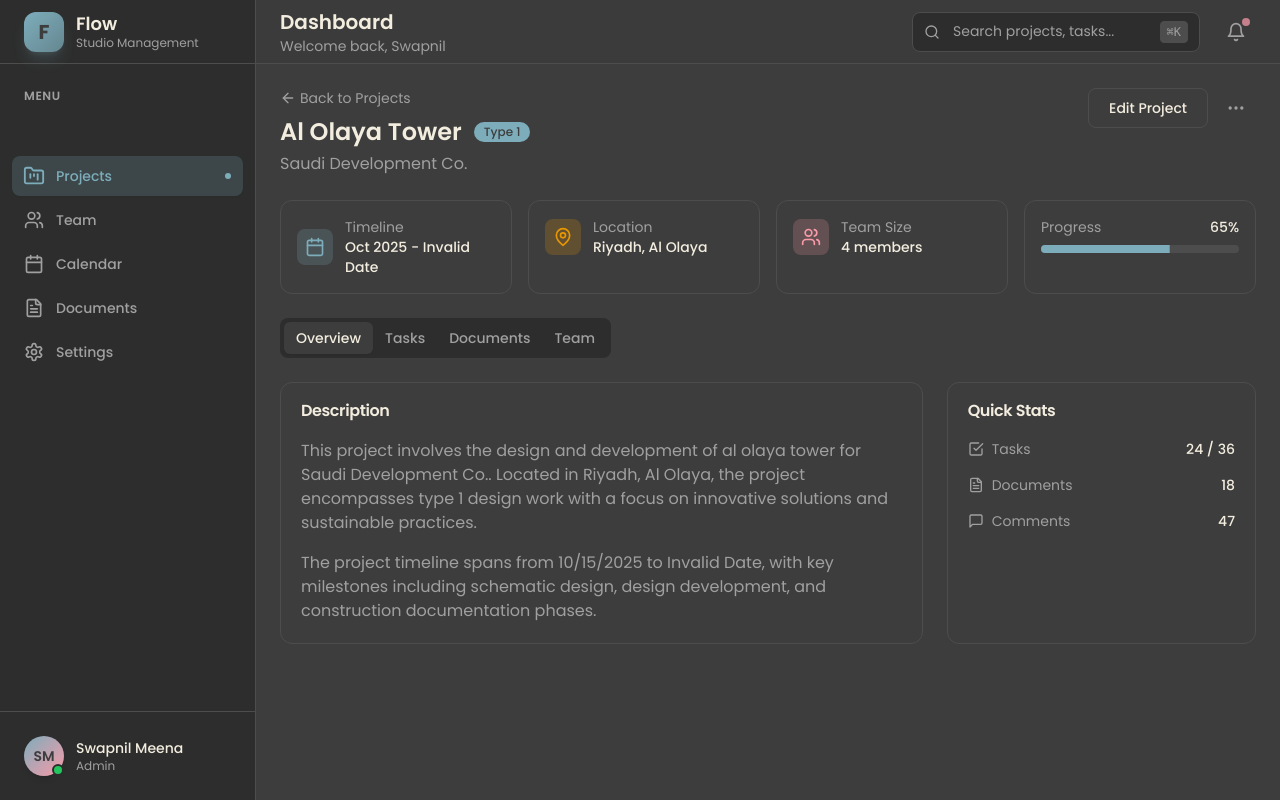
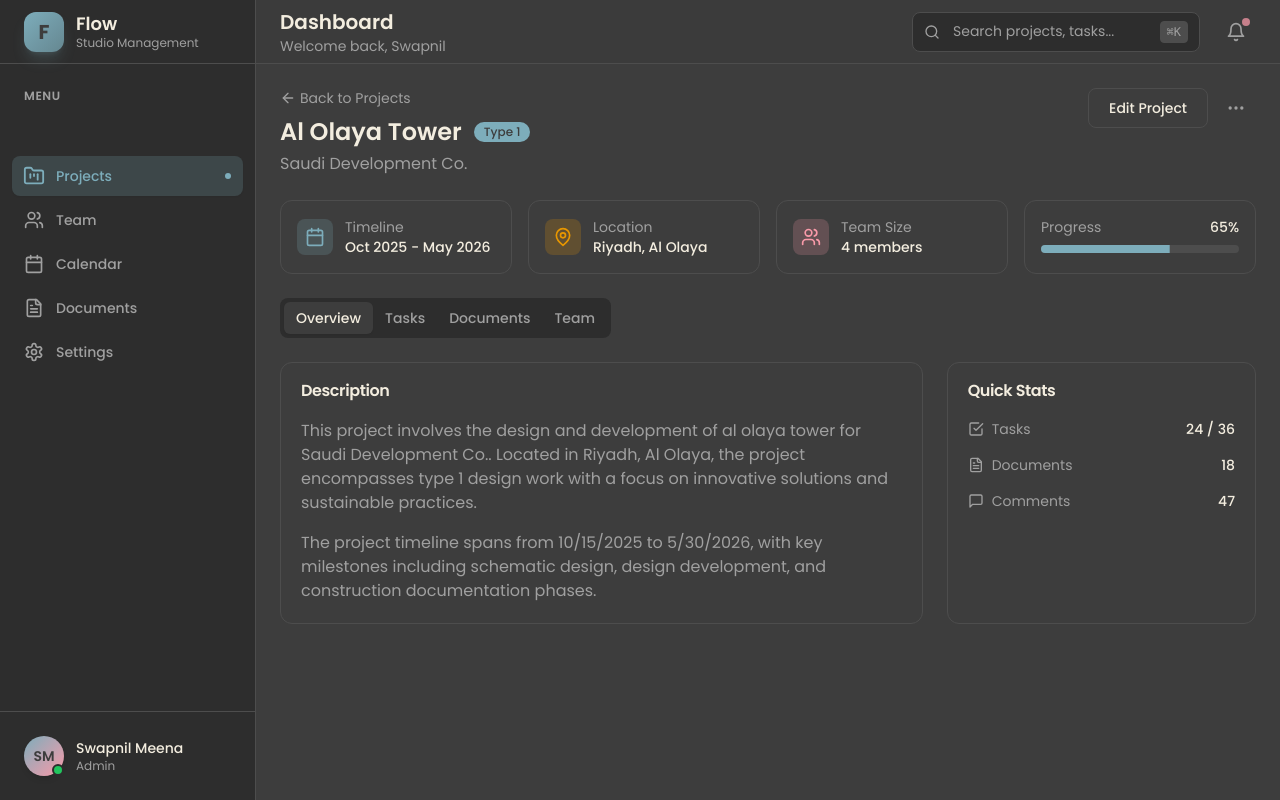
Before and after one commit to smeena-lgtm/flow-sms, a Next.js app: page /projects/1 in a window 1280 px wide. Built offline with nearby package versions, Linux system fonts and the light colour scheme.

Commit message:
Fix targetDate property in project detail page

```diff
--- a/src/app/projects/[id]/page.tsx
+++ b/src/app/projects/[id]/page.tsx
@@ -79,7 +79,7 @@ export default function ProjectDetailPage() {
               <div>
                 <p className="text-sm text-text-secondary">Timeline</p>
                 <p className="text-sm font-medium text-text-primary">
-                  {new Date(project.startDate).toLocaleDateString("en-US", { month: "short", year: "numeric" })} - {new Date(project.endDate).toLocaleDateString("en-US", { month: "short", year: "numeric" })}
+                  {new Date(project.startDate).toLocaleDateString("en-US", { month: "short", year: "numeric" })} - {new Date(project.targetDate).toLocaleDateString("en-US", { month: "short", year: "numeric" })}
                 </p>
               </div>
             </div>
@@ -150,7 +150,7 @@ export default function ProjectDetailPage() {
                   with a focus on innovative solutions and sustainable practices.
                 </p>
                 <p className="text-text-secondary mt-4">
-                  The project timeline spans from {new Date(project.startDate).toLocaleDateString()} to {new Date(project.endDate).toLocaleDateString()},
+                  The project timeline spans from {new Date(project.startDate).toLocaleDateString()} to {new Date(project.targetDate).toLocaleDateString()},
                   with key milestones including schematic design, design development, and construction documentation phases.
                 </p>
               </CardContent>
```
Also changed, not shown: 1 other file (tests, documents, lock files or other folders).
